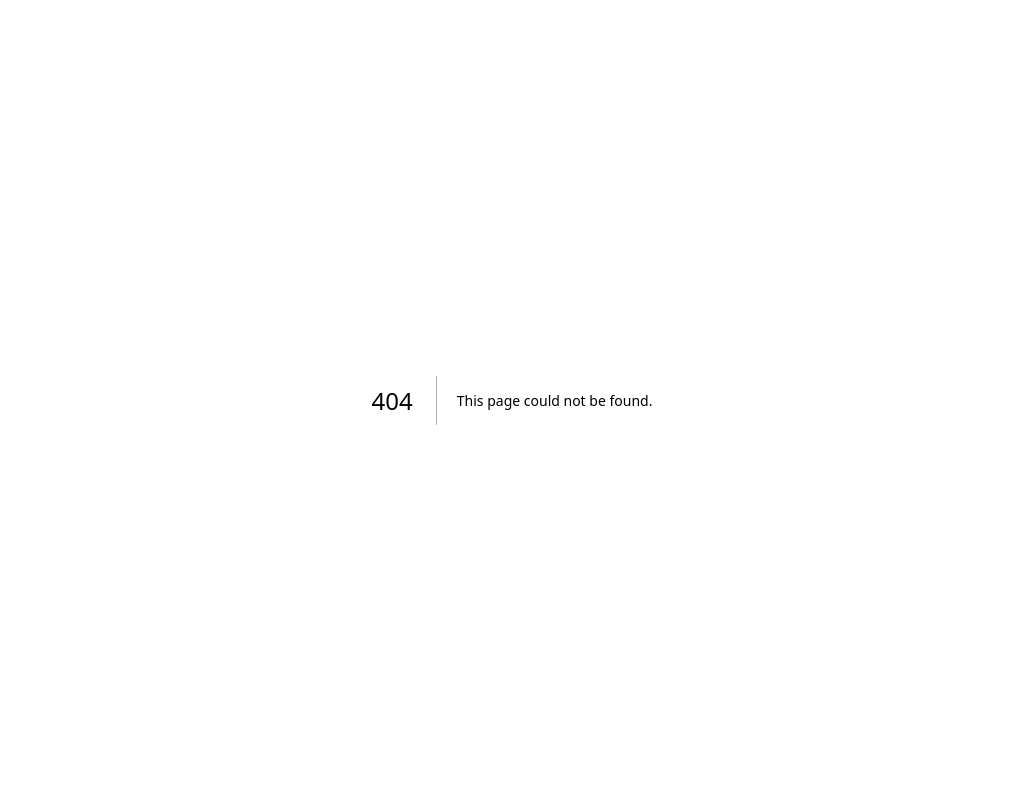
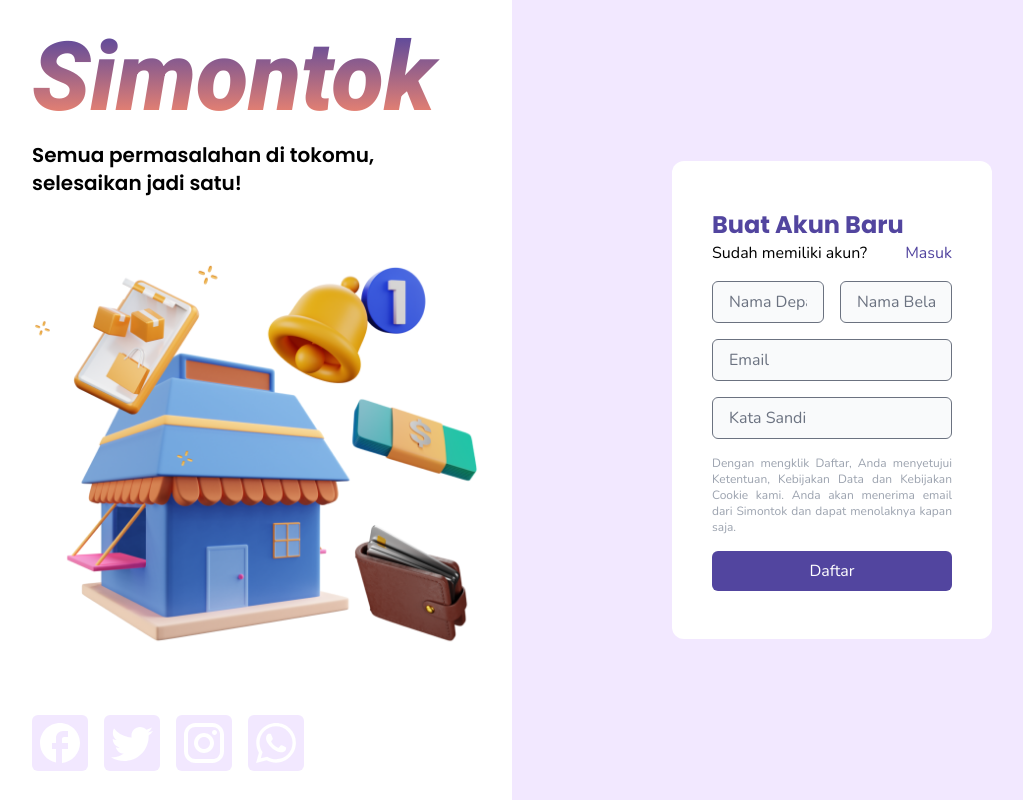
Before and after one commit to fajarzuhrihadiyanto/simontok-fe-fp, a Next.js app: page /register in a window 1280 px wide. Before the commit this address had no page. Shown: the whole page, without its empty margins (128-1151 px from the left). Built offline with nearby package versions, Linux system fonts and the light colour scheme.

Commit message:
feat: add Register Page

```diff
--- /dev/null
+++ b/pages/register.tsx
@@ -0,0 +1,12 @@
+import {RegisterForm} from "../components/Register/Form";
+import {MainView} from "../components/Main";
+
+export default function Register() {
+    return (
+        <>
+            <MainView>
+                <RegisterForm />
+            </MainView>
+        </>
+    )
+}
```
